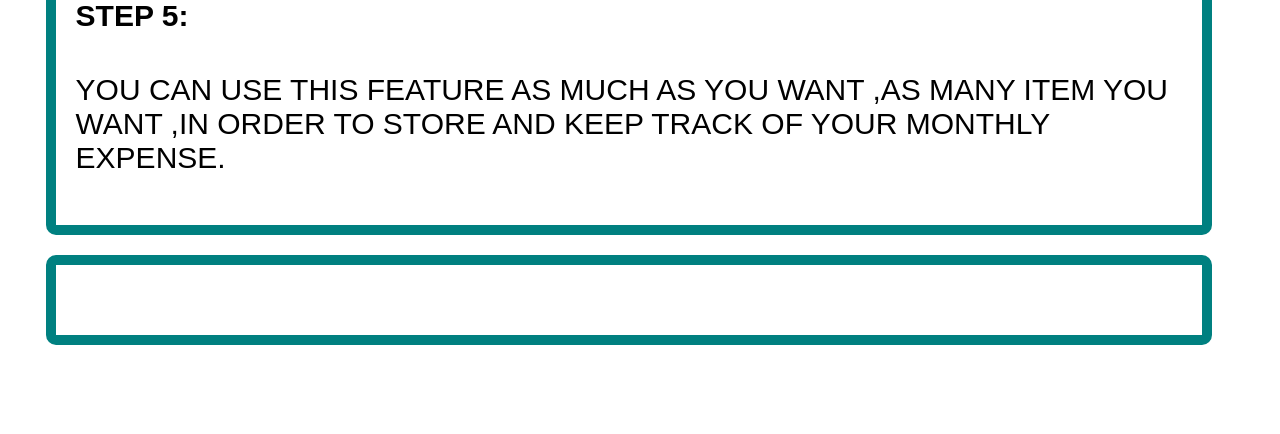
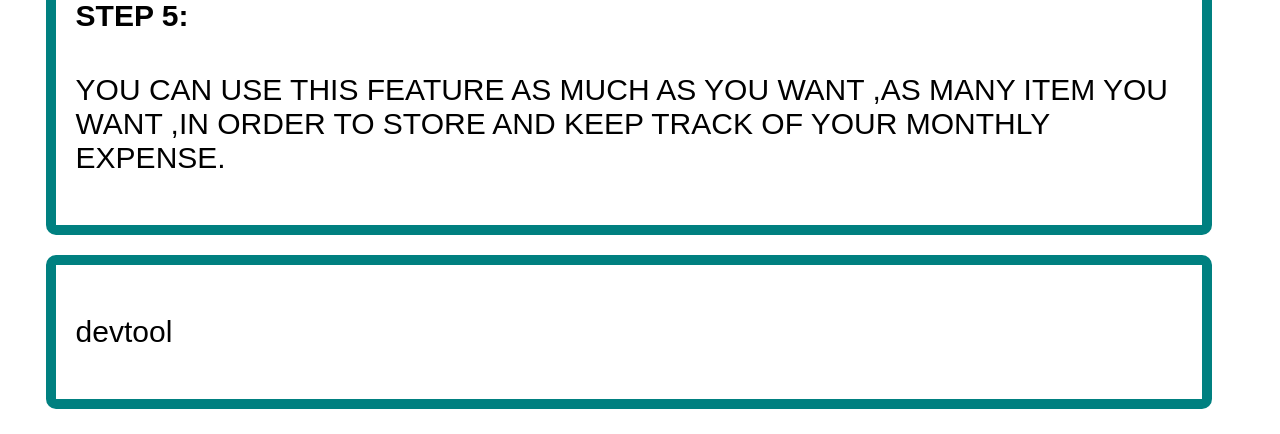
Before and after one commit to topaAfsana/Topa_Budget_Explorers, a PHP site: page /howto.html in a window 1280 px wide. Shown: the part 1367-1801 px from the top of the page. Before the commit the page ends 1712 px from the top, so only its background shows below. Run offline with PHP 8.4, Linux system fonts and the light colour scheme.

Commit message:
table fixed

```diff
--- a/expense/expense_mode.css
+++ b/expense/expense_mode.css
@@ -214,7 +214,7 @@ tbody{
 	width: 80px;
 	padding: 5px;
 	text-align: center;
-	background-color: black;
+	background-color: green;
 	border-radius: 10px;
 	color: white;
 	border: 1px solid green;
--- a/howto.html
+++ b/howto.html
@@ -32,10 +32,13 @@
 </div>
 
  <div id="header">
-<p onclick="showTables()>devtool</p>
+    <p onclick="showTables()">devtool</p>
  <div id='dbTablesZone'></div>
-</div>
 
-<!-- 7. HOW TO ZONE-->
+ </div>
+
+
+
+<!-- 7 HOW TO ZONE-->
 
 <script src="expense/db_microservice.js"></script>
```
